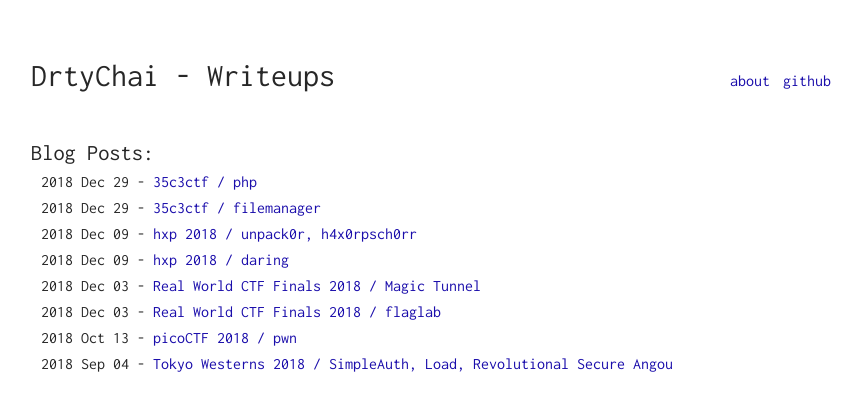
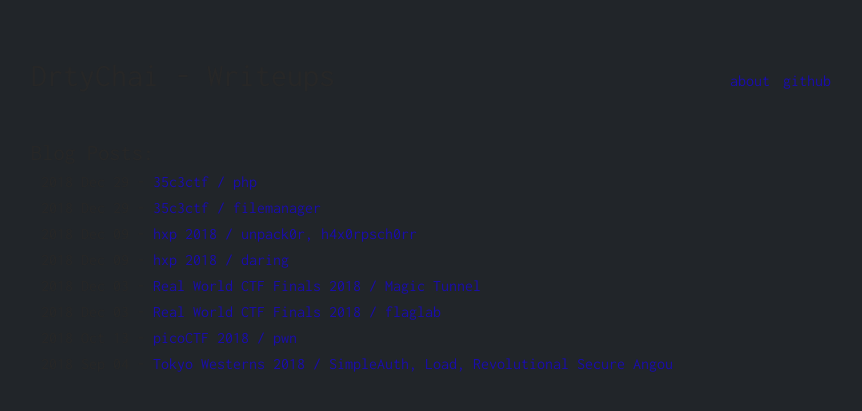
Before and after one commit to drtychai/drtychai.github.io, a Jekyll site: the page built from index.html, in a window 1280 px wide. Shown: the top 411 px of the page, without its empty margins (209-1071 px from the left). Built offline with Jekyll 4.4.1, drawn with Linux system fonts in a browser that asks for light colours.

```diff
--- a/_sass/_config.scss
+++ b/_sass/_config.scss
@@ -1,6 +1,6 @@
 // COLORS
 $color-black: #272727;
-$color-white: #FFFFFF;
+$color-white: #212529;
 $color-grey: #EEEEEE;
 $color-link: #1A0DAB;
 $color-code: #00FF00;
```
Also changed, not shown: Gemfile.lock.
